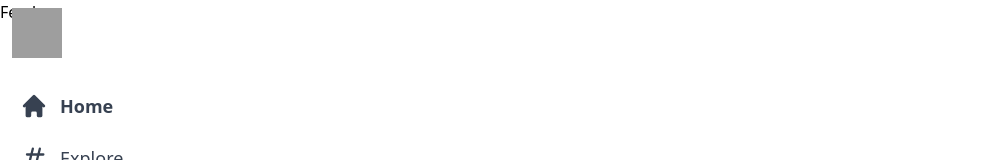
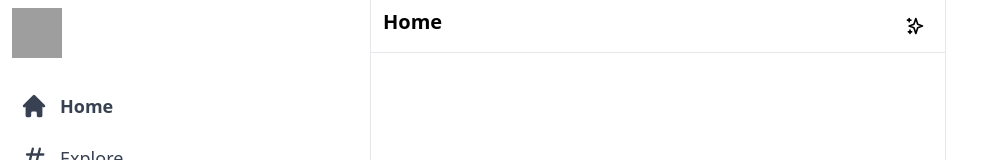
Before and after one commit to eightsuzuki/Twitter-Clone, a Next.js app: page / in a window 1280 px wide. Shown: the top 160 px of the page, without its empty margins (0-1008 px from the left). Built offline with nearby package versions, Linux system fonts and the light colour scheme; grey boxes are pictures that could not be loaded.

Commit message:
Align CSS for Feed

```diff
--- a/components/Feed.js
+++ b/components/Feed.js
@@ -2,8 +2,13 @@
 
 export default function Feed() {
   return (
-    <div>
-        Feed
+    <div className="xl:ml-[370px] border-l border-r border-gray-200  xl:min-w-[576px] sm:ml-[73px] flex-grow max-w-xl">
+      <div className="flex py-2 px-3 sticky top-0 z-50 bg-white border-b border-gray-200">
+        <h2 className="text-lg sm:text-xl font-bold cursor-pointer">Home</h2>
+        <div className="hoverEffect flex items-center justify-center px-0 ml-auto w-9 h-9">
+          <SparklesIcon className="h-5"/>
+        </div>
+      </div>
     </div>
   );
 }
```
